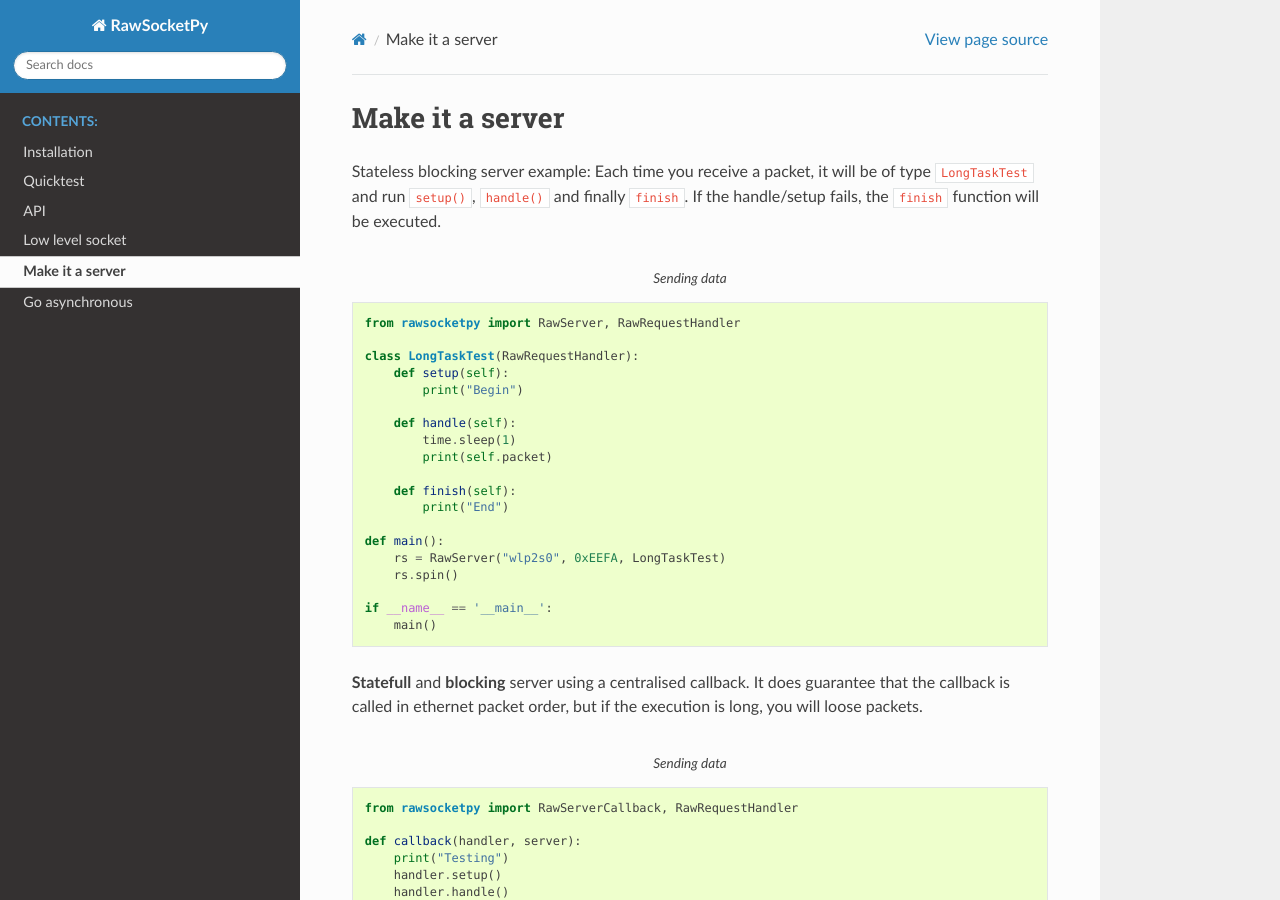
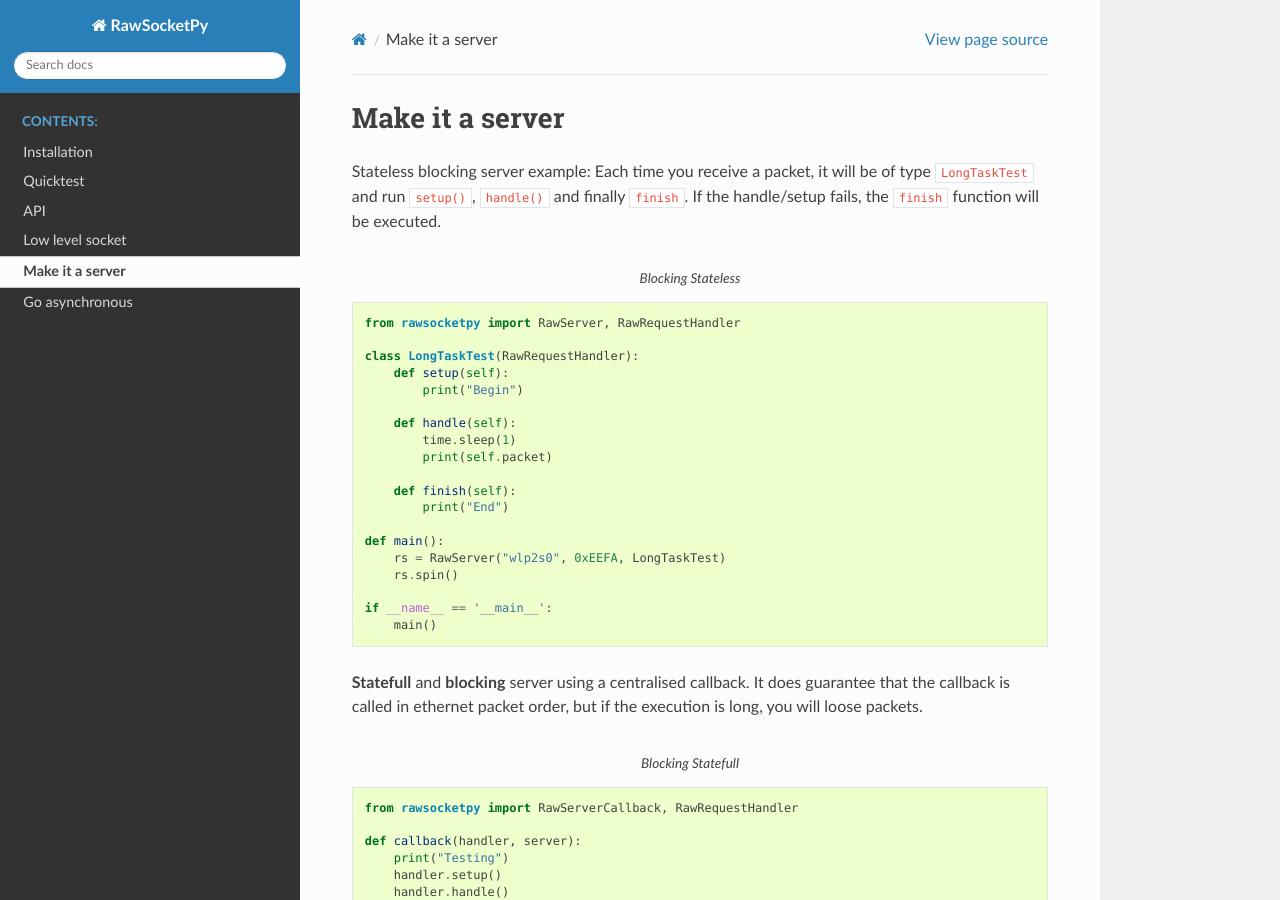
Before and after one commit to AlexisTM/rawsocket_python, a Sphinx documentation site: the page built from docs/server.rst, in a window 1280 px wide and 900 px high. Built offline with Sphinx 7.4.7 and the Read the Docs theme 2.0.0, drawn with Linux system fonts in a browser that asks for light colours.

Commit message:
Docs: Updating code name

```diff
--- a/docs/server.rst
+++ b/docs/server.rst
@@ -5,8 +5,8 @@ Stateless blocking server example: Each time you receive a packet, it will be of
 If the handle/setup fails, the ``finish`` function will be executed.
 
 .. code-block:: python
-    :caption: Sending data
-    :name: Sending data
+    :caption: Blocking Stateless
+    :name: Blocking Stateless
 
     from rawsocketpy import RawServer, RawRequestHandler
 
@@ -31,8 +31,8 @@ If the handle/setup fails, the ``finish`` function will be executed.
 **Statefull** and **blocking** server using a centralised callback. It does guarantee that the callback is called in ethernet packet order, but if the execution is long, you will loose packets.
 
 .. code-block:: python
-    :caption: Sending data
-    :name: Sending data
+    :caption: Blocking Statefull
+    :name: Blocking Statefull
 
     from rawsocketpy import RawServerCallback, RawRequestHandler
 
```
